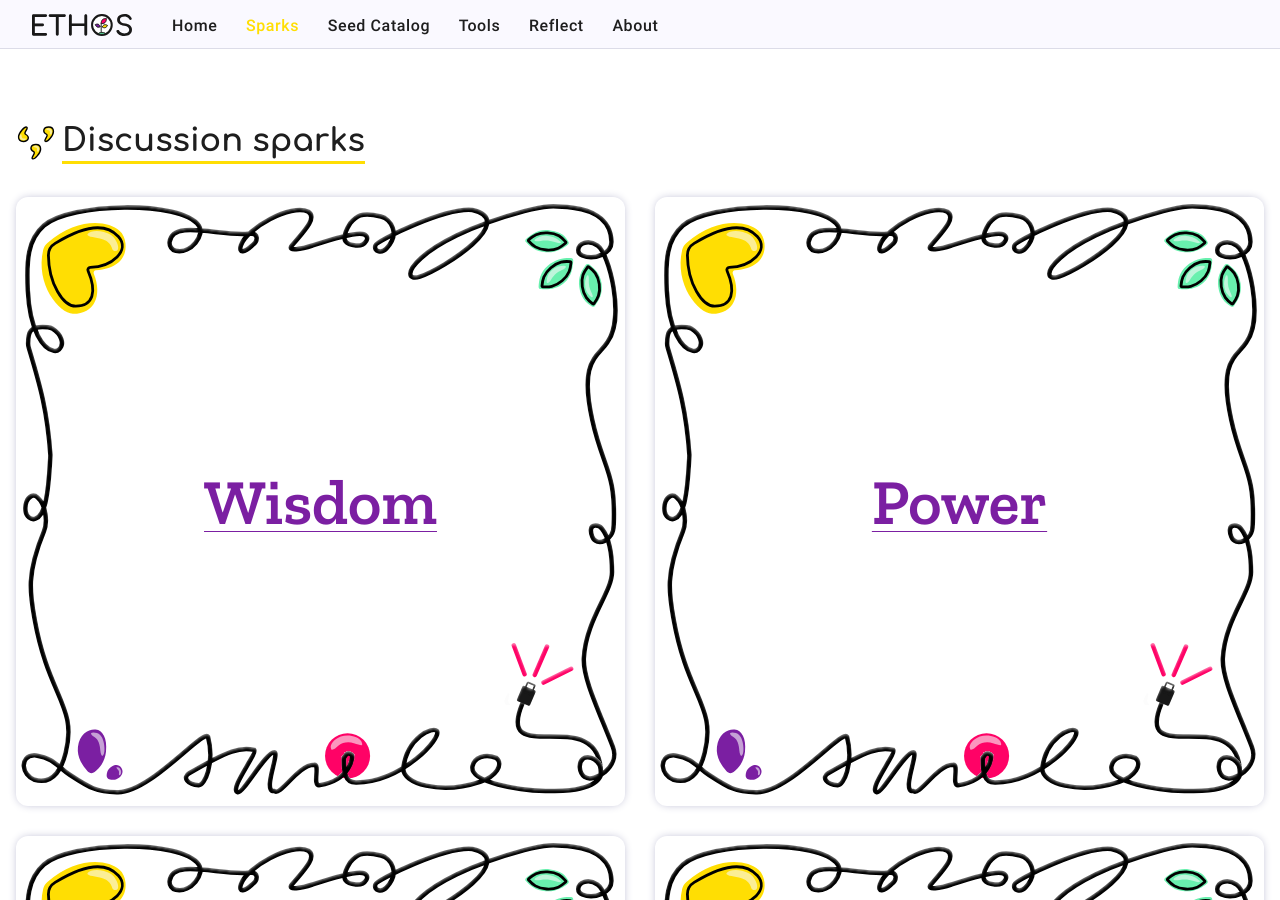
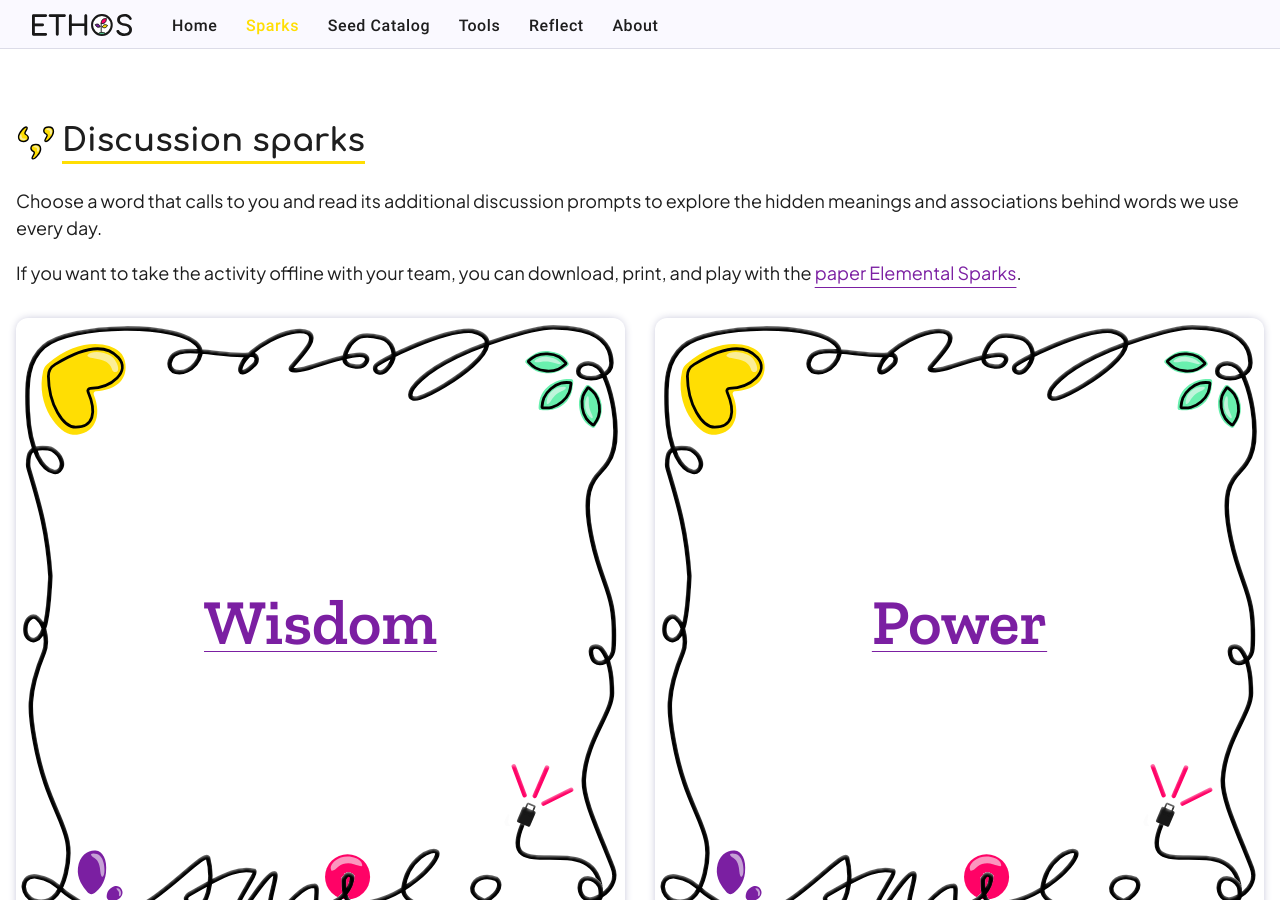
Before and after one commit to tethix-ethos/ethos-jekyll, a Jekyll site: the page built from pages/sparks.md, in a window 1280 px wide and 900 px high. Built offline with Jekyll 4.4.1, drawn with Linux system fonts in a browser that asks for light colours; the list of posts is cut into pages by our own code.

Commit message:
add initial instructions to sparks, seeds, and tools

```diff
--- a/_layouts/seeds.html
+++ b/_layouts/seeds.html
@@ -6,6 +6,7 @@ pagination:
 ---
 
 <h1 class="elemental earth">Seed Catalog</h1>
+<p>{{ content | markdownify }}</p>
 <div class="intents-list">
     {%- for seed in paginator.posts -%}
     <div class="intent-card">
--- a/_layouts/sparks.html
+++ b/_layouts/sparks.html
@@ -6,6 +6,7 @@ pagination:
 ---
 
 <h1 class="elemental air">Discussion sparks</h1>
+<p>{{ content | markdownify }}</p>
 <div class="intents-list">
     {%- for spark in paginator.posts -%}
     <div class="intent-card spark">
--- a/_layouts/tools.html
+++ b/_layouts/tools.html
@@ -6,6 +6,7 @@ pagination:
 ---
 
 <h1 class="elemental fire">Tools and techniques</h1>
+<p>{{ content | markdownify }}</p>
 <div class="intents-list">
     {%- for tool in paginator.posts -%}
     <div class="intent-card">
--- a/pages/sparks.md
+++ b/pages/sparks.md
@@ -6,3 +6,7 @@ pagination:
   enabled: true
   collection: sparks
 ---
+
+Choose a word that calls to you and read its additional discussion prompts to explore the hidden meanings and associations behind words we use every day.
+
+If you want to take the activity offline with your team, you can download, print, and play with the [paper Elemental Sparks](https://tethix.co/paper-sparks/).
```
Also changed, not shown: pages/seeds.md (+4 -0 lines), pages/tools.md (+2 -0 lines).
